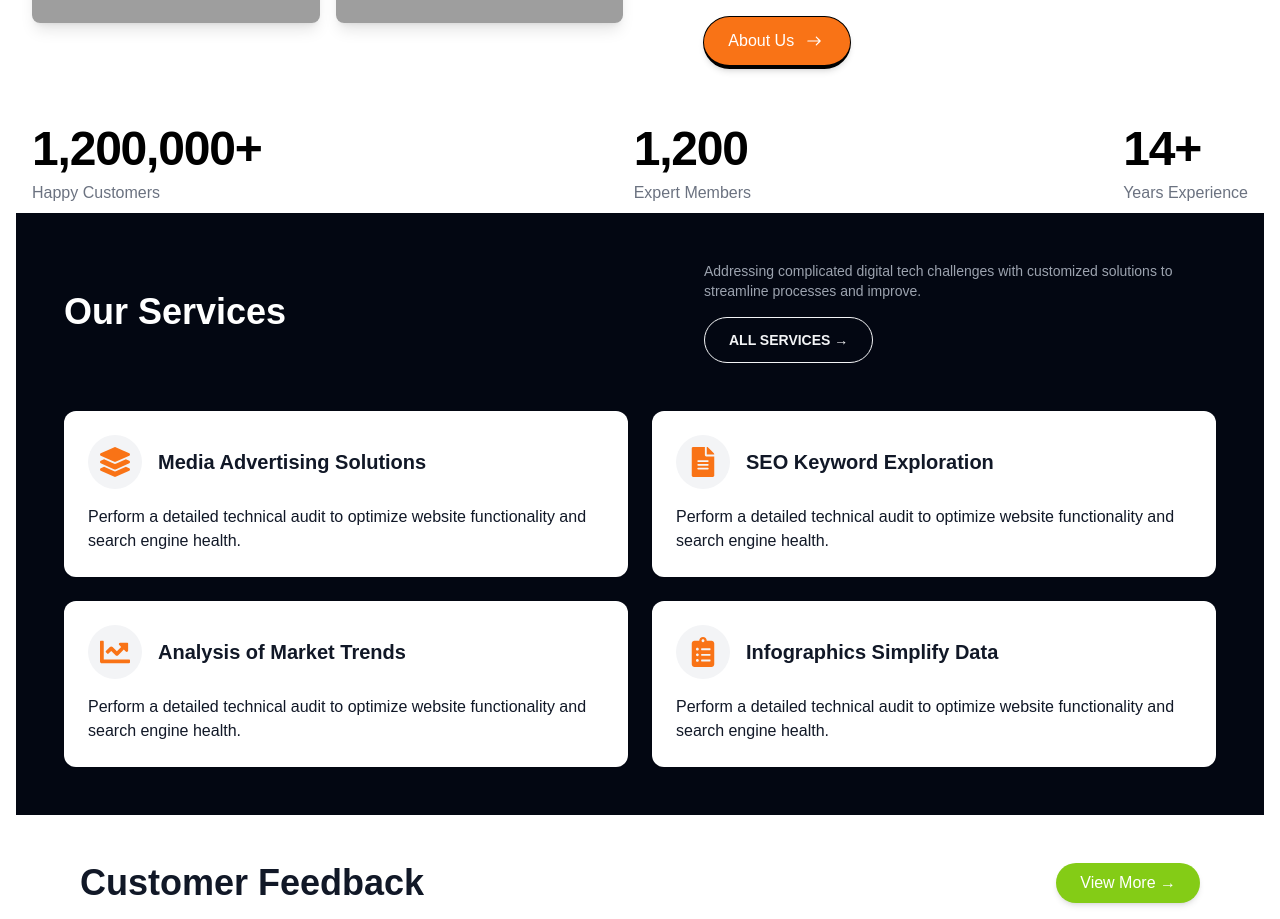
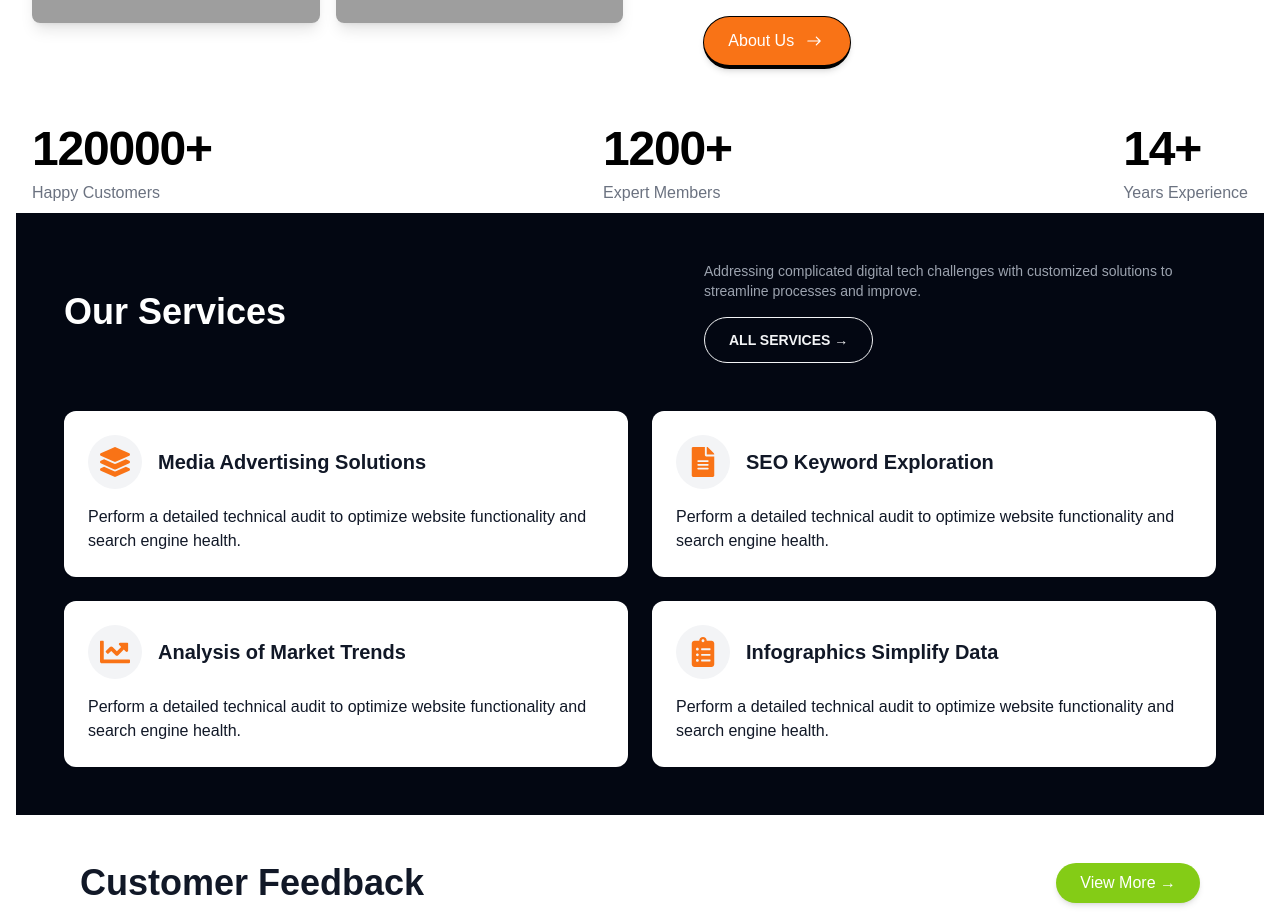
Before and after one commit to xnafi/corporate-2.0, a Next.js app: page /about-us-2 in a window 1280 px wide. Shown: the part 820-1739 px from the top of the page. Built offline with nearby package versions, Linux system fonts and the light colour scheme; grey boxes are pictures that could not be loaded.

Commit message:
countUp created up and re edit happy customer section

```diff
--- a/package.json
+++ b/package.json
@@ -15,7 +15,6 @@
     "lucide-react": "^0.479.0",
     "next": "15.1.7",
     "react": "^19.0.0",
-    "react-countup": "^6.5.3",
     "react-dom": "^19.0.0",
     "react-feather": "^2.0.10",
     "react-icons": "^5.5.0",
--- a/src/components/view/HappyCustomer.tsx
+++ b/src/components/view/HappyCustomer.tsx
@@ -1,22 +1,13 @@
-"use client";
-
-import React from "react";
-import CountUp from "react-countup";
-import { useInView } from "react-intersection-observer";
+import CountUp from "@/utils/countUp";
 
 const HappyCustomer: React.FC = () => {
-  const { ref, inView } = useInView({ triggerOnce: true, threshold: 0.5 });
-
   return (
-    <div ref={ref} className="container mx-auto px-4 lg:py-2">
+    <div className="container mx-auto px-4 lg:py-2">
       <div className="flex flex-col md:flex-row justify-between items-center text-center gap-6 md:gap-16 lg:gap-20">
         {/* Happy Customers */}
         <div className="w-full sm:w-auto md:text-start">
           <h2 className="text-3xl sm:text-4xl md:text-5xl font-bold tracking-tight">
-            {inView && (
-              <CountUp end={1200000} separator="," duration={3} delay={0.5} />
-            )}
-            +
+            <CountUp from={0} to={120000} duration={2} span="+" />
           </h2>
           <p className="text-gray-500 text-sm sm:text-base mt-2">
             Happy Customers
@@ -26,9 +17,7 @@ const HappyCustomer: React.FC = () => {
         {/* Expert Members */}
         <div className="w-full sm:w-auto md:text-start">
           <h2 className="text-3xl sm:text-4xl md:text-5xl font-bold tracking-tight">
-            {inView && (
-              <CountUp end={1200} separator="," duration={3} delay={0.5} />
-            )}
+            <CountUp from={0} to={1200} duration={2} span="+" />
           </h2>
           <p className="text-gray-500 text-sm sm:text-base mt-2">
             Expert Members
@@ -38,7 +27,7 @@ const HappyCustomer: React.FC = () => {
         {/* Years Experience */}
         <div className="w-full sm:w-auto md:text-start">
           <h2 className="text-3xl sm:text-4xl md:text-5xl font-bold tracking-tight">
-            {inView && <CountUp end={14} duration={3} delay={0.5} />}+
+            <CountUp from={0} to={14} duration={2} span="+" />
           </h2>
           <p className="text-gray-500 text-sm sm:text-base mt-2">
             Years Experience
--- /dev/null
+++ b/src/utils/countUp.tsx
@@ -0,0 +1,57 @@
+"use client";
+
+import React from "react";
+import {
+  motion,
+  useMotionValue,
+  useTransform,
+  useInView,
+  animate,
+} from "framer-motion";
+import { useRef, useEffect, useState } from "react";
+
+interface CounterProps {
+  from?: number;
+  to: number;
+  duration?: number;
+  className?: string;
+  span: string;
+}
+
+const CountUp: React.FC<CounterProps> = ({
+  from = 0,
+  to,
+  duration = 2,
+  className,
+  span,
+}) => {
+  const ref = useRef(null);
+  const isInView = useInView(ref, { once: false });
+
+  const count = useMotionValue(from);
+  const rounded = useTransform(count, (latest) => Math.floor(latest));
+  const [displayCount, setDisplayCount] = useState(from);
+
+  useEffect(() => {
+    if (isInView) {
+      const controls = animate(count, to, { duration });
+      const unsubscribe = rounded.on("change", (latest) =>
+        setDisplayCount(latest)
+      );
+
+      return () => {
+        controls.stop();
+        unsubscribe();
+      };
+    }
+  }, [count, duration, isInView, rounded, to]);
+
+  return (
+    <motion.span ref={ref} className={className}>
+      {displayCount}
+      {span}
+    </motion.span>
+  );
+};
+
+export default CountUp;
```
Also changed, not shown: 1 other file (tests, documents, lock files or other folders).
